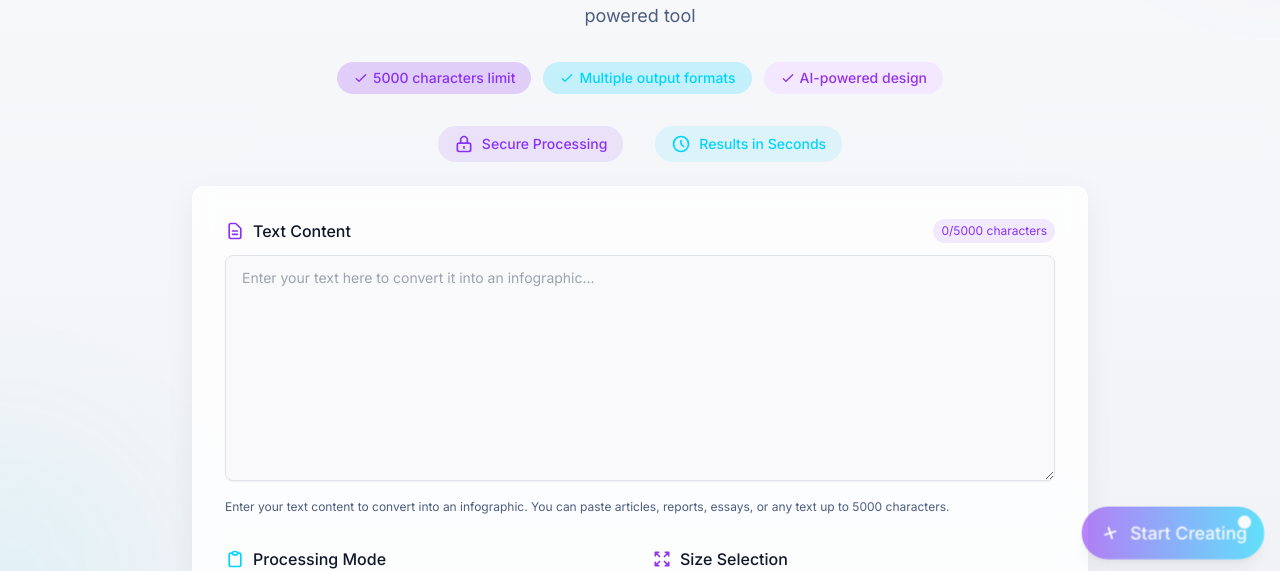
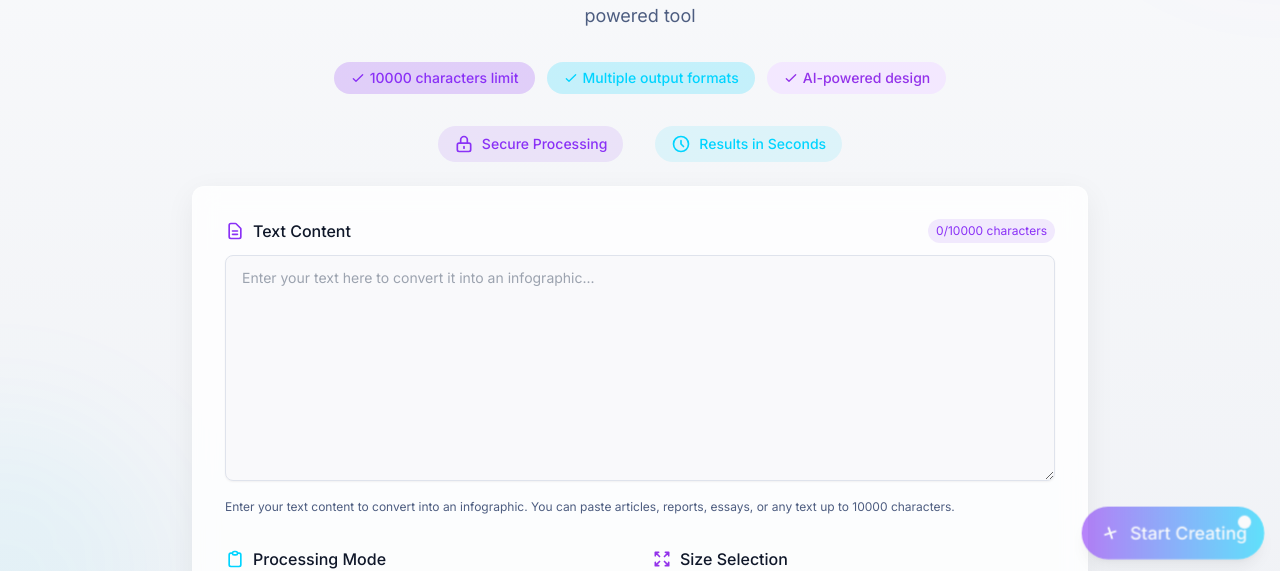
Before and after one commit to Rule-2024/text-to-infographic, a Next.js app: page /create in a window 1280 px wide. Shown: the part 219-790 px from the top of the page. Built offline with nearby package versions, Linux system fonts and the light colour scheme.

Commit message:
修改为10000字符限制

```diff
--- a/app/create/page.tsx
+++ b/app/create/page.tsx
@@ -48,7 +48,7 @@ export default function CreatePage() {
             <svg xmlns="http://www.w3.org/2000/svg" className="h-4 w-4 mr-1" fill="none" viewBox="0 0 24 24" stroke="currentColor">
               <path strokeLinecap="round" strokeLinejoin="round" strokeWidth={2} d="M5 13l4 4L19 7" />
             </svg>
-            5000 characters limit
+            10000 characters limit
           </span>
           <span className="bg-secondary/20 text-secondary font-medium text-sm px-4 py-1.5 rounded-full flex items-center">
             <svg xmlns="http://www.w3.org/2000/svg" className="h-4 w-4 mr-1" fill="none" viewBox="0 0 24 24" stroke="currentColor">
--- a/components/form/text-input-form.tsx
+++ b/components/form/text-input-form.tsx
@@ -136,7 +136,7 @@ export function TextInputForm() {
         )}
 
         <p className="text-xs text-muted-foreground">
-          Enter your text content to convert into an infographic. You can paste articles, reports, essays, or any text up to 5000 characters.
+          Enter your text content to convert into an infographic. You can paste articles, reports, essays, or any text up to 10000 characters.
         </p>
       </div>
 
--- a/lib/constants/infographic.ts
+++ b/lib/constants/infographic.ts
@@ -1,7 +1,7 @@
 import { SizeConfig } from "../types/infographic";
 
 // 最大文本长度限制
-export const MAX_TEXT_LENGTH = 5000;
+export const MAX_TEXT_LENGTH = 10000;
 
 // 处理模式选项
 export const PROCESSING_MODES = [
```
